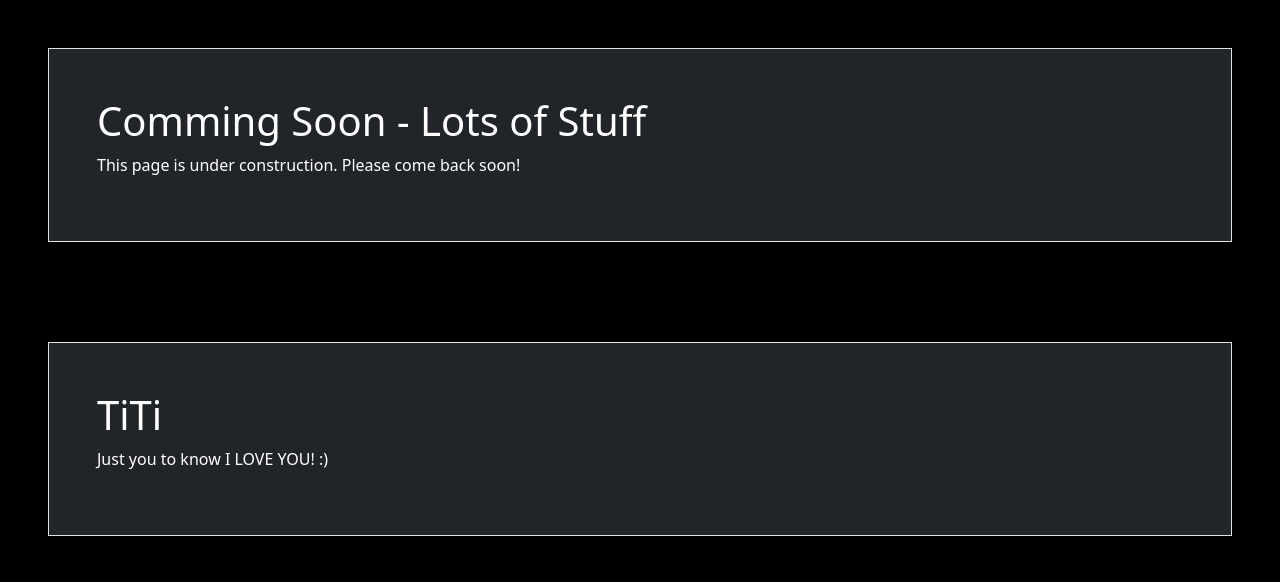
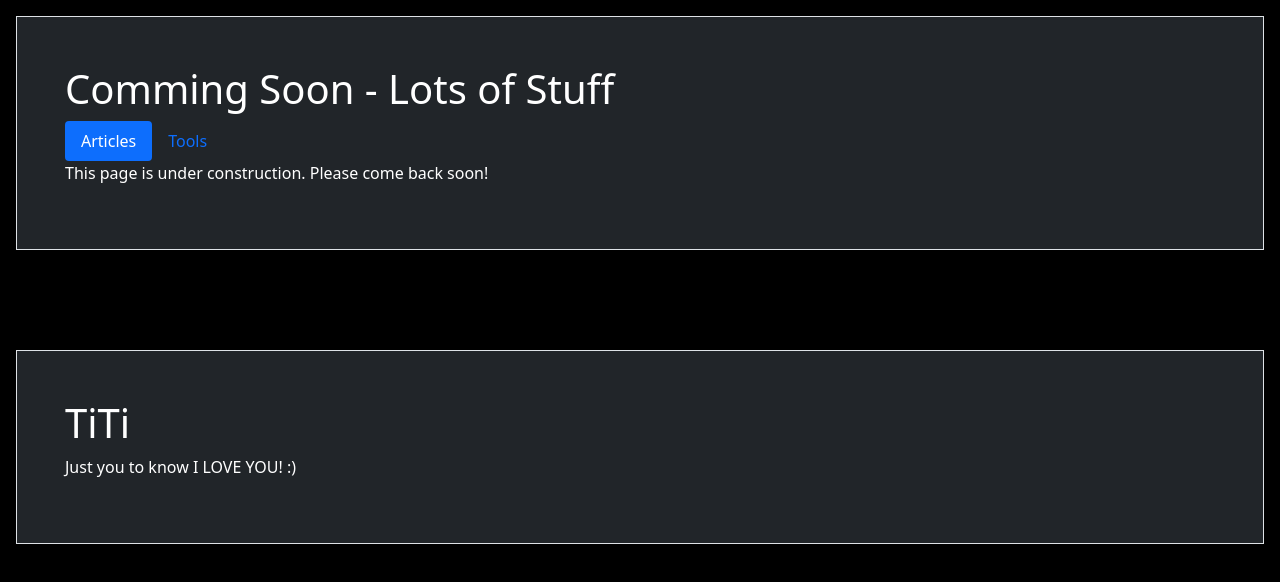
Before and after one commit to rochar/rochar, a React app: page / in a window 1280 px wide. Built offline with nearby package versions, Linux system fonts and the light colour scheme.

Commit message:
add tabs component

```diff
--- a/package.json
+++ b/package.json
@@ -7,6 +7,7 @@
     "@testing-library/jest-dom": "^5.16.2",
     "@testing-library/react": "^12.1.4",
     "@testing-library/user-event": "^13.5.0",
+    "axios": "^0.26.1",
     "bootstrap": "^5.1.3",
     "gh-pages": "^3.2.3",
     "react": "^17.0.2",
@@ -20,7 +21,7 @@
     "test": "react-scripts test",
     "eject": "react-scripts eject",
     "predeploy": "npm run build",
-  "deploy": "gh-pages  -d build"
+    "deploy": "gh-pages  -d build"
   },
   "eslintConfig": {
     "extends": [
--- a/public/index.html
+++ b/public/index.html
@@ -24,7 +24,7 @@
       Learn how to configure a non-root public URL by running `npm run build`.
     -->
   </head>
-  <body class="m-5">
+  <body class="m-3">
     <noscript>You need to enable JavaScript to run this app.</noscript>
     <div id="root"></div>
     <div style="height: 100px;"></div>
@@ -32,15 +32,6 @@
       <h1>TiTi</h1>
       <p>Just you to know I LOVE YOU! :)</p>
     </div>
-    <!--
-      This HTML file is a template.
-      If you open it directly in the browser, you will see an empty page.
-
-      You can add webfonts, meta tags, or analytics to this file.
-      The build step will place the bundled scripts into the <body> tag.
-
-      To begin the development, run `npm start` or `yarn start`.
-      To create a production bundle, use `npm run build` or `yarn build`.
-    -->
+  </div>
   </body>
 </html>
--- a/public/main.css
+++ b/public/main.css
@@ -1,3 +1,4 @@
 body{
     background-color: #000000;
+    color: #ffffff;
 }
--- a/src/index.js
+++ b/src/index.js
@@ -1,22 +1,26 @@
-import React, { useState } from 'react';
-import ReactDOM from 'react-dom';
-
-import reportWebVitals from './reportWebVitals';
+import React, { useState } from "react";
+import ReactDOM from "react-dom";
+import {Tabs, TabsContent,TabContent} from "./tabs";
 
 const App = () => {
   return (
     <div className="container-fluid p-5 border bg-dark text-white">
-      <h1>Comming Soon  - Lots of Stuff</h1>
-      <p>This page is under construction. Please come back soon!</p>
-      </div>
- );
-}
+      <h1>Comming Soon - Lots of Stuff</h1>
+
+      <Tabs items={[{id:"articles", title:"Articles", active:"True"},{id:"tools",title:"Tools"}]}/>
+      <TabsContent>
+        <TabContent id="articles" active="True"/>
+        <TabContent id="tools"/>
+      </TabsContent>
+    </div>
+  );
+};
 
 ReactDOM.render(
   <React.StrictMode>
     <App />
   </React.StrictMode>,
-  document.querySelector('#root')
+  document.querySelector("#root")
 );
 
 // If you want to start measuring performance in your app, pass a function
--- /dev/null
+++ b/src/tabs.js
@@ -0,0 +1,28 @@
+const Tab = (props) => {
+    return (
+      <li className="nav-item" key={props.id}>
+        <a
+          className={`nav-link ${props.active ? "active" : ""}`} data-bs-toggle="tab" href={`#${props.id}`}>
+          {props.title}
+        </a>
+      </li>
+    );
+  };
+  export const Tabs = (props) => {
+      const listItems = props.items.map((item) =>
+            <Tab id={item.id} title={item.title} active={item.active} />
+    );
+    return (<ul className="nav nav-pills">
+        {listItems}
+    </ul>);
+  };
+  export const TabsContent = (props) => {
+    return <div className="tab-content">{props.children}</div>;
+  };
+  export const TabContent = (props) => {
+    return (
+      <div id={`${props.id}`} className={`tab-pane fade show ${props.active ? "active" : ""}`}>
+      <p>This page is under construction. Please come back soon!</p>
+    </div>
+    );
+  };
```
Also changed, not shown: 1 other file.
